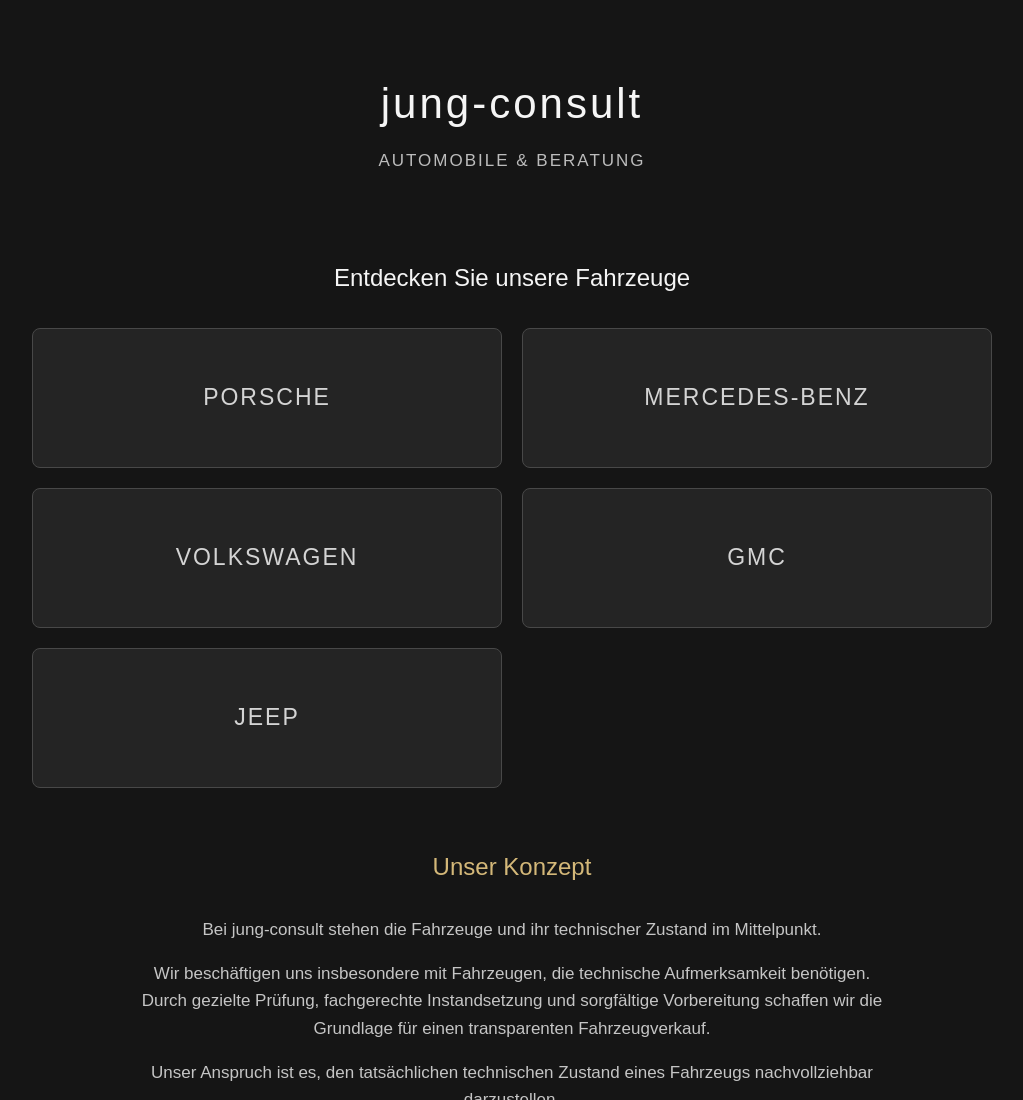
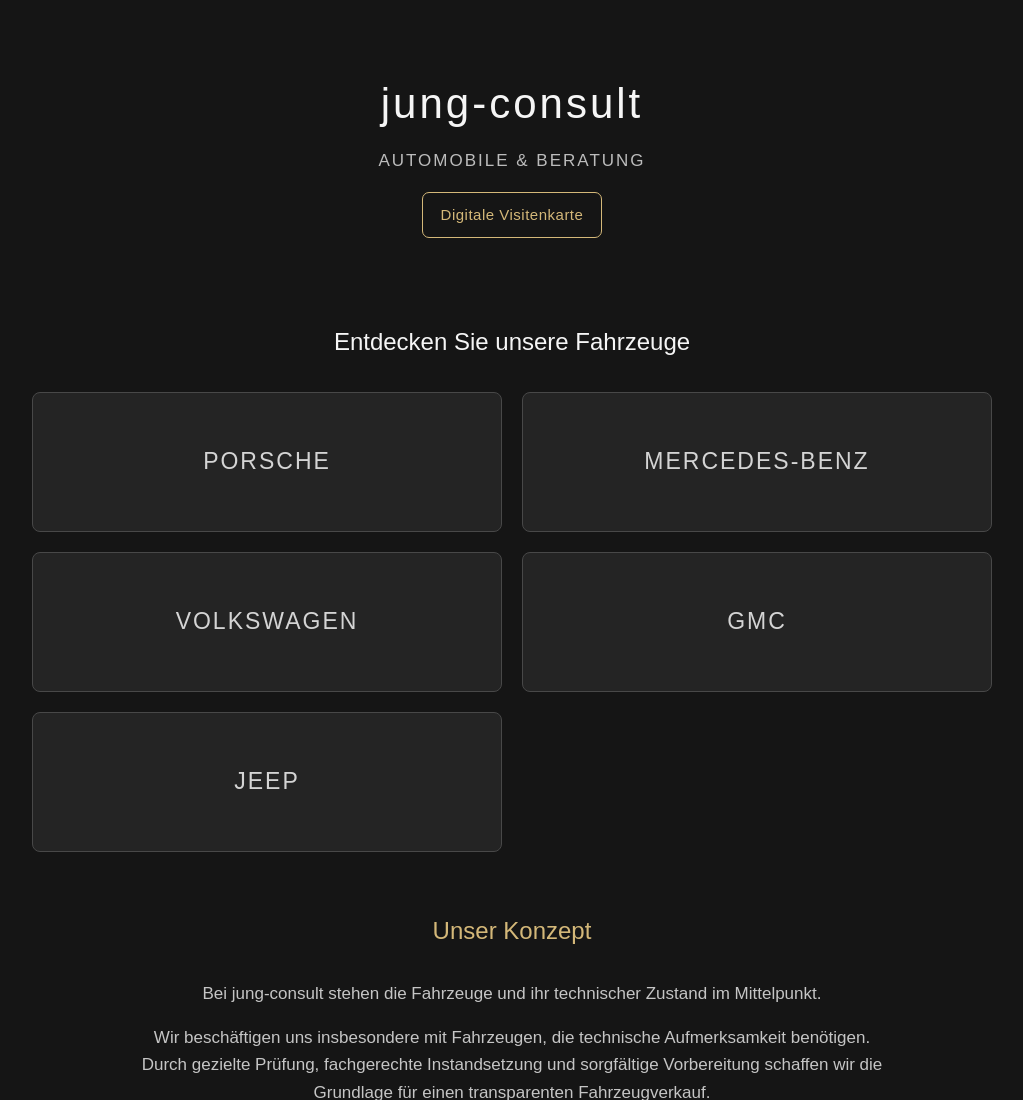
Before and after one commit to holgerjung1-alt/jung-consult, a plain HTML site: page index.html in a window 1280 px wide. Shown: the top 1100 px of the page, without its empty margins (128-1151 px from the left). Drawn offline with Linux system fonts and the light colour scheme.

Commit message:
Add digital business card link to homepage header

```diff
--- a/index.html
+++ b/index.html
@@ -30,6 +30,9 @@
       letter-spacing: 3px;
       margin: 0 0 10px;
     }
+
+    .vcard-link { display:inline-block; margin-top:18px; padding:10px 18px; border:1px solid #d4b879; border-radius:7px; color:#d4b879; text-decoration:none; font-size:15px; letter-spacing:0.5px; }
+    .vcard-link:hover, .vcard-link:focus-visible { background:#d4b879; color:#151515; }
 
     .subtitle {
       color: #bcbcbc;
@@ -135,6 +138,7 @@
   <header>
     <h1>jung-consult</h1>
     <div class="subtitle">AUTOMOBILE & BERATUNG</div>
+    <a class="vcard-link" href="visitenkarte/">Digitale Visitenkarte</a>
   </header>
 
   <main>
```
